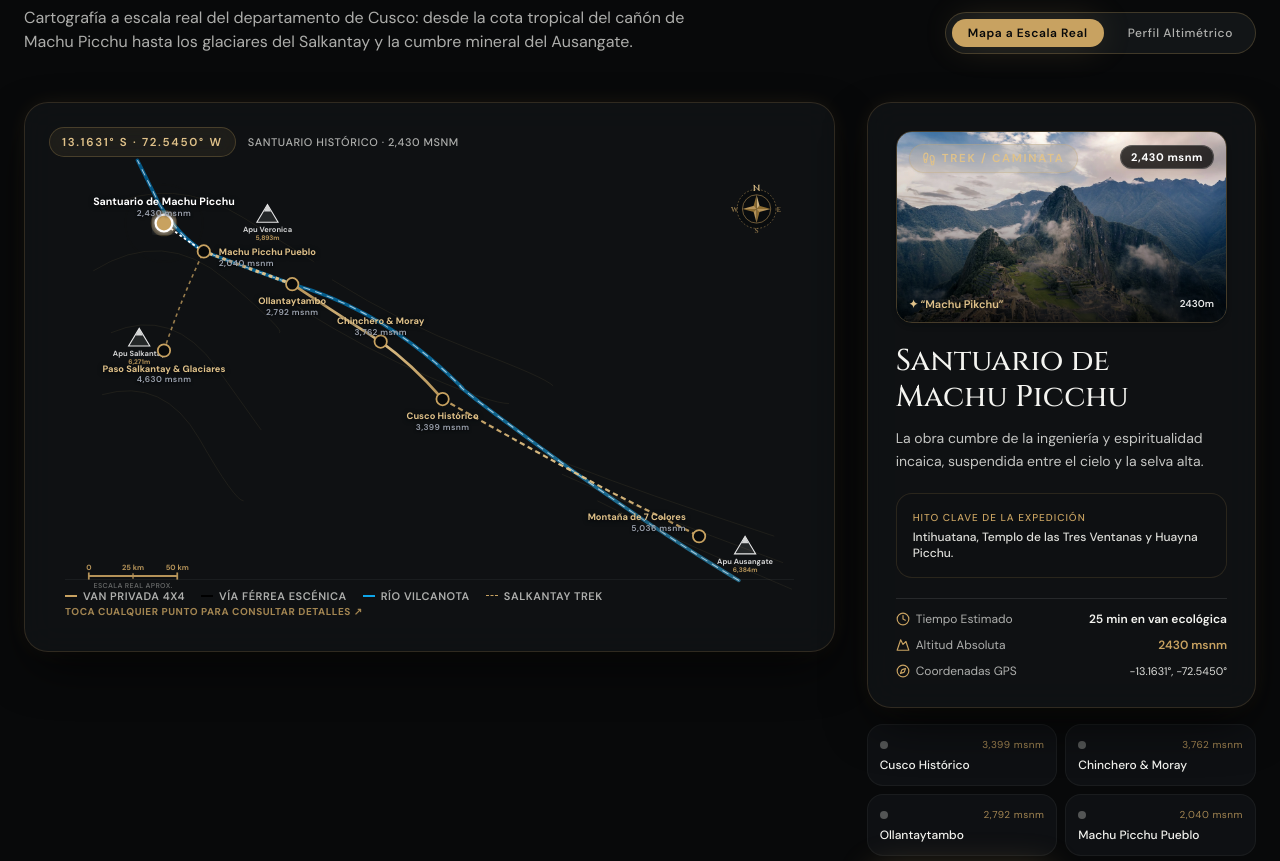
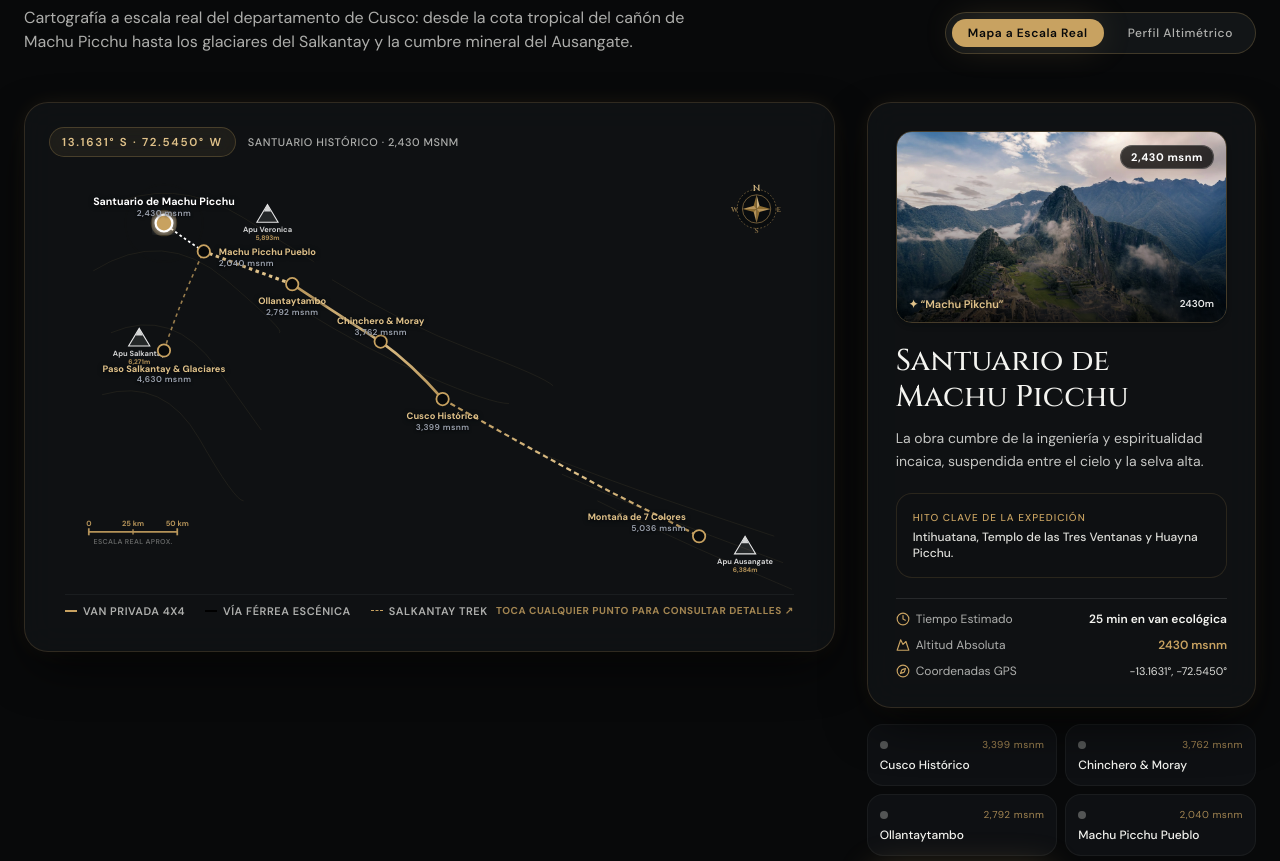
Before and after one commit to MFC224/qorikancha-cusco-luxury-tourism, a Next.js app: page / in a window 1280 px wide. Shown: the part 5140-6001 px from the top of the page. Built offline with nearby package versions, Linux system fonts and the light colour scheme.

Commit message:
fix: remove blue river stripe from map, remove transport badge from destination image, and correct Moray spelling audit

```diff
--- a/src/components/sections/InteractiveMap.tsx
+++ b/src/components/sections/InteractiveMap.tsx
@@ -178,13 +178,6 @@ export default function InteractiveMap() {
                       <stop offset="100%" stopColor="#C8A261" stopOpacity="0.9" />
                     </linearGradient>
 
-                    {/* Gradiente para el Río Vilcanota */}
-                    <linearGradient id="riverGradient" x1="100%" y1="100%" x2="0%" y2="0%">
-                      <stop offset="0%" stopColor="#38bdf8" stopOpacity="0.5" />
-                      <stop offset="60%" stopColor="#0284c7" stopOpacity="0.7" />
-                      <stop offset="100%" stopColor="#0369a1" stopOpacity="0.8" />
-                    </linearGradient>
-
                     {/* Resplandor de waypoints activos */}
                     <filter id="goldGlow" x="-20%" y="-20%" width="140%" height="140%">
                       <feGaussianBlur stdDeviation="4" result="blur" />
@@ -259,24 +252,6 @@ export default function InteractiveMap() {
                       6,384m
                     </text>
                   </g>
-
-                  {/* Río Sagrado Vilcanota / Urubamba (Curso Hidrográfico Real) */}
-                  {/* Nace en glaciares del SE, fluye al NO por el Valle Sagrado y rodea Machu Picchu */}
-                  <path
-                    d="M 780 490 Q 680 430 570 350 T 465 270 Q 380 185 275 155 Q 220 135 175 118 Q 148 102 125 65 Q 110 35 100 15"
-                    fill="none"
-                    stroke="url(#riverGradient)"
-                    strokeWidth="4"
-                    strokeLinecap="round"
-                  />
-                  <path
-                    d="M 780 490 Q 680 430 570 350 T 465 270 Q 380 185 275 155 Q 220 135 175 118 Q 148 102 125 65 Q 110 35 100 15"
-                    fill="none"
-                    stroke="#e0f2fe"
-                    strokeWidth="1.2"
-                    strokeDasharray="8 6"
-                    opacity="0.7"
-                  />
 
                   {/* RED DE TRANSPORTE Y SENDEROS A ESCALA REAL */}
 
@@ -354,7 +329,7 @@ export default function InteractiveMap() {
                   </g>
 
                   {/* Escala Gráfica Real (Aprox. 1:500,000) */}
-                  <g transform="translate(45, 485)" opacity="0.9">
+                  <g transform="translate(45, 435)" opacity="0.9">
                     <line x1="0" y1="0" x2="100" y2="0" className="stroke-[#8C6527] dark:stroke-[#C8A261]" strokeWidth="2" />
                     <line x1="0" y1="-4" x2="0" y2="4" className="stroke-[#8C6527] dark:stroke-[#C8A261]" strokeWidth="2" />
                     <line x1="50" y1="-3" x2="50" y2="3" className="stroke-[#8C6527] dark:stroke-[#C8A261]" strokeWidth="1.5" />
@@ -458,15 +433,12 @@ export default function InteractiveMap() {
 
                 {/* Leyenda en el fondo del mapa */}
                 <div className="absolute bottom-2 left-4 right-4 flex flex-wrap items-center justify-between text-[11px] font-sans font-semibold text-[#1E2224] dark:text-mist/70 pt-2 border-t border-[#8C6527]/20 dark:border-white/5 uppercase tracking-wider">
-                  <div className="flex flex-wrap items-center gap-4">
+                  <div className="flex flex-wrap items-center gap-5">
                     <span className="flex items-center">
                       <span className="w-3 h-0.5 bg-[#8C6527] dark:bg-gold mr-1.5" /> Van Privada 4x4
                     </span>
                     <span className="flex items-center">
                       <span className="w-3 h-0.5 bg-[#8C6527] dark:bg-gold-light border-b border-t border-black mr-1.5" /> Vía Férrea Escénica
-                    </span>
-                    <span className="flex items-center">
-                      <span className="w-3 h-0.5 bg-sky-500 mr-1.5" /> Río Vilcanota
                     </span>
                     <span className="flex items-center">
                       <span className="w-3 h-0.5 border-t border-dashed border-[#8C6527] dark:border-gold mr-1.5" /> Salkantay Trek
@@ -611,14 +583,7 @@ export default function InteractiveMap() {
                     {/* Gradiente cinemático oscuro que mantiene los colores 100% vivos en blanco y negro */}
                     <div className="absolute inset-0 bg-gradient-to-t from-black/80 via-black/25 to-transparent" />
 
-                    {/* Badges superiores sobre la imagen */}
-                    <div className="absolute top-3 left-3">
-                      <span className="hud-badge flex items-center gap-1.5 bg-black/75 backdrop-blur-md px-3 py-1 rounded-full text-xs font-sans border border-[#C8A261]/40 shadow-sm text-[#E0C28A]">
-                        {getTravelIcon(activeWaypoint.travelMode)}
-                        {activeWaypoint.travelMode}
-                      </span>
-                    </div>
-
+                    {/* Badge superior de altitud sobre la imagen */}
                     <div className="absolute top-3 right-3">
                       <span className="text-[11px] font-sans text-white font-bold tracking-wider bg-black/75 backdrop-blur-md px-2.5 py-1 rounded-full border border-white/20 shadow-sm">
                         {activeWaypoint.elevationDisplay}
--- a/src/data/cuscoConfig.ts
+++ b/src/data/cuscoConfig.ts
@@ -628,7 +628,7 @@ export const cuscoConfig: CuscoMasterConfig = {
     {
       id: 'chinchero-moray',
       name: 'Chinchero & Moray',
-      quechuaName: 'Chinchero & Muray',
+      quechuaName: 'Chinchero & Moray',
       elevationMeters: 3762,
       elevationDisplay: '3,762 msnm',
       estimatedTransitTime: '45 min desde Cusco',
```
